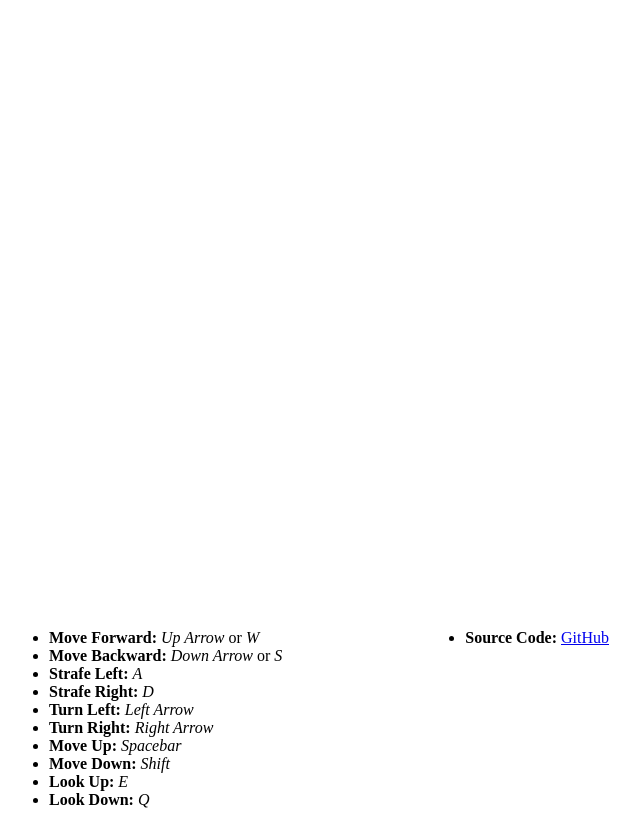
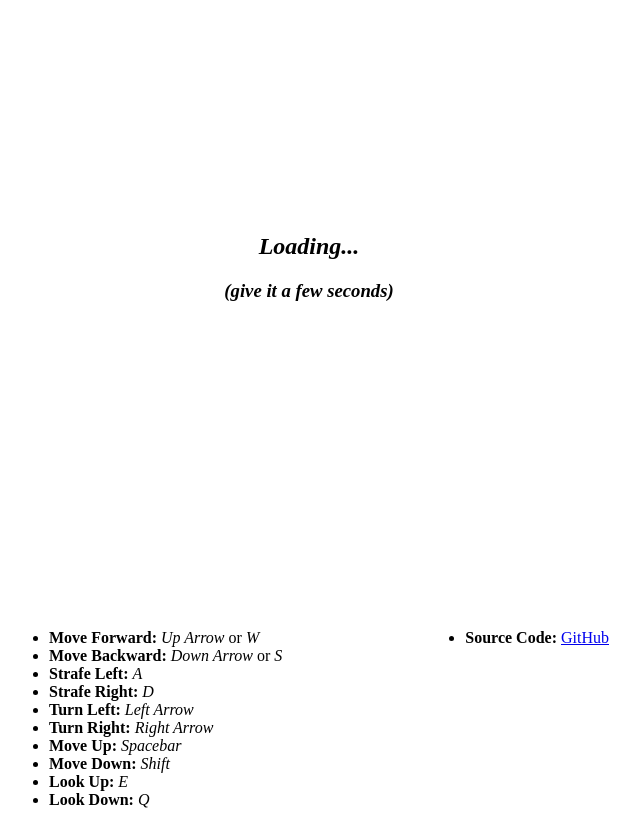
Before and after one commit to mokiat/softgfx, a plain HTML site: page index.html in a window 1280 px wide. Shown: the part 46-871 px from the top of the page, without its empty margins (331-971 px from the left). Drawn offline with Linux system fonts and the light colour scheme.

Commit message:
add loading label

```diff
--- a/index.html
+++ b/index.html
@@ -21,6 +21,10 @@
 		<h1>Software Graphics</h1>
 	</header>
 	<article>
+		<div id="loading">
+			<h2>Loading...</h2>
+			<h3>(give it a few seconds)</h3>
+		</div>
 		<canvas id="screen" width="640px" height="480px"></canvas>
 	</article>
 	<footer>
--- a/web/main.css
+++ b/web/main.css
@@ -20,12 +20,20 @@ article
   margin-right: auto;
   width: 800px;
   height: 600px;
+  text-align: center;
+}
+
+#loading
+{
+  padding-top: 200px;
+  font-style: italic;
 }
 
 canvas
 {
-	width: 800px;
-	height: 600px;
+  display: none;
+  width: 800px;
+  height: 600px;
 }
 
 footer
--- a/web/main.js
+++ b/web/main.js
@@ -19,5 +19,7 @@ window.onload = () => {
 	WebAssembly.instantiateStreaming(fetch("web/main.wasm"), go.importObject).then((result) => {
 		console.log('running webassembly executable...');
 		go.run(result.instance);
+		document.getElementById("loading").remove();
+		document.getElementById("screen").style.display = "block";
 	});
 };
```
